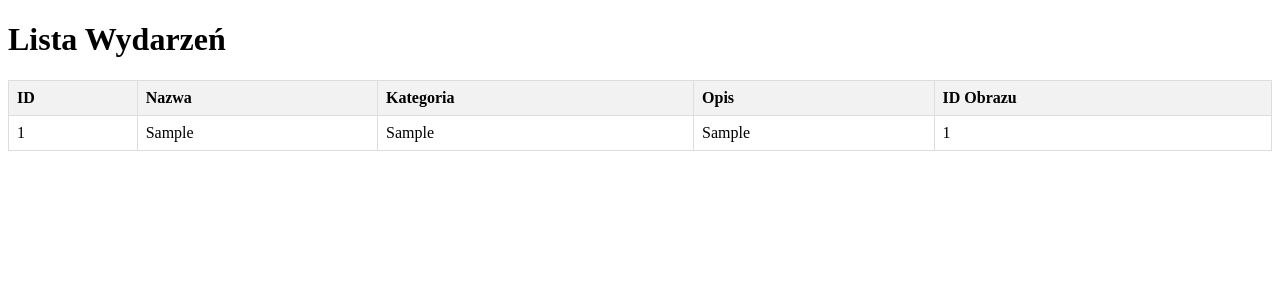
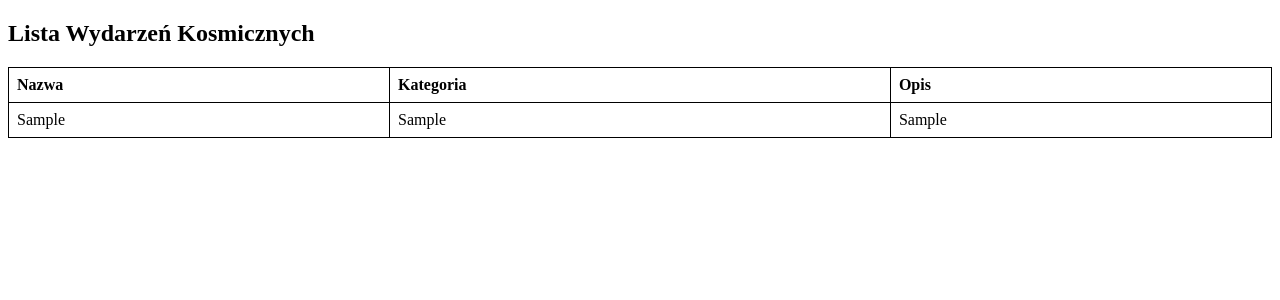
Before and after one commit to PogorzelskiJakub/Kalendarium-wydarzen-kosmicznych, a PHP site: page /list.php in a window 1280 px wide. Shown: the part 26-326 px from the top of the page. Run offline with PHP 8.4, Linux system fonts and the light colour scheme; the visitor is signed in with stand-in values (Sample User, id 1); tables that the repository leaves empty or names only in its code hold one stand-in row (values such as "Sample post").

Commit message:
zabezpieczenie ponownego uruchomienia sesji

```diff
--- a/list.php
+++ b/list.php
@@ -2,60 +2,58 @@
 require("session.php");
 require("db.php");
 
-$sql = "SELECT id, nazwa, kategoria, opis, idObrazu FROM wydarzenia";
+$sql = "SELECT nazwa, kategoria, opis FROM wydarzenia";
 $result = $conn->query($sql);
+
+//zmienna która będzie przechowywać listę wydarzeń
+$events = [];
+
+if ($result->num_rows > 0) {
+    while($row = $result->fetch_assoc()) {
+        $events[] = $row;
+    }
+}
 ?>
+
 <!DOCTYPE html>
 <html lang="pl">
 <head>
     <meta charset="UTF-8">
     <meta name="viewport" content="width=device-width, initial-scale=1.0">
-    <title>Lista Wydarzeń</title>
+    <title>Lista Wydarzeń Kosmicznych</title>
     <style>
         table {
             width: 100%;
             border-collapse: collapse;
         }
-        th, td {
-            border: 1px solid #ddd;
+        table, th, td {
+            border: 1px solid black;
             padding: 8px;
-        }
-        th {
-            background-color: #f2f2f2;
             text-align: left;
         }
     </style>
 </head>
 <body>
-    <?php include('menu.php'); ?>
+    <?php include 'menu.php'; ?>
 
-    <h1>Lista Wydarzeń</h1>
+    <h2>Lista Wydarzeń Kosmicznych</h2>
+
     <table>
         <thead>
             <tr>
-                <th>ID</th>
                 <th>Nazwa</th>
                 <th>Kategoria</th>
                 <th>Opis</th>
-                <th>ID Obrazu</th>
             </tr>
         </thead>
         <tbody>
-            <?php if ($result->num_rows > 0): ?>
-                <?php while($row = $result->fetch_assoc()): ?>
-                    <tr>
-                        <td><?php echo htmlspecialchars($row['id']); ?></td>
-                        <td><?php echo htmlspecialchars($row['nazwa']); ?></td>
-                        <td><?php echo htmlspecialchars($row['kategoria']); ?></td>
-                        <td><?php echo htmlspecialchars($row['opis']); ?></td>
-                        <td><?php echo htmlspecialchars($row['idObrazu']); ?></td>
-                    </tr>
-                <?php endwhile; ?>
-            <?php else: ?>
+            <?php foreach ($events as $event): ?>
                 <tr>
-                    <td colspan="5">Brak wydarzeń do wyświetlenia</td>
+                    <td><?php echo $event['nazwa']; ?></td>
+                    <td><?php echo $event['kategoria']; ?></td>
+                    <td><?php echo $event['opis']; ?></td>
                 </tr>
-            <?php endif; ?>
+            <?php endforeach; ?>
         </tbody>
     </table>
 </body>
--- a/session.php
+++ b/session.php
@@ -1,5 +1,7 @@
 <?php
-session_start();
+if (session_status() == PHP_SESSION_NONE) {
+    session_start();
+}
 if (!isset($_SESSION["login"])) {
     header("Location: login.php");
     exit;
```
